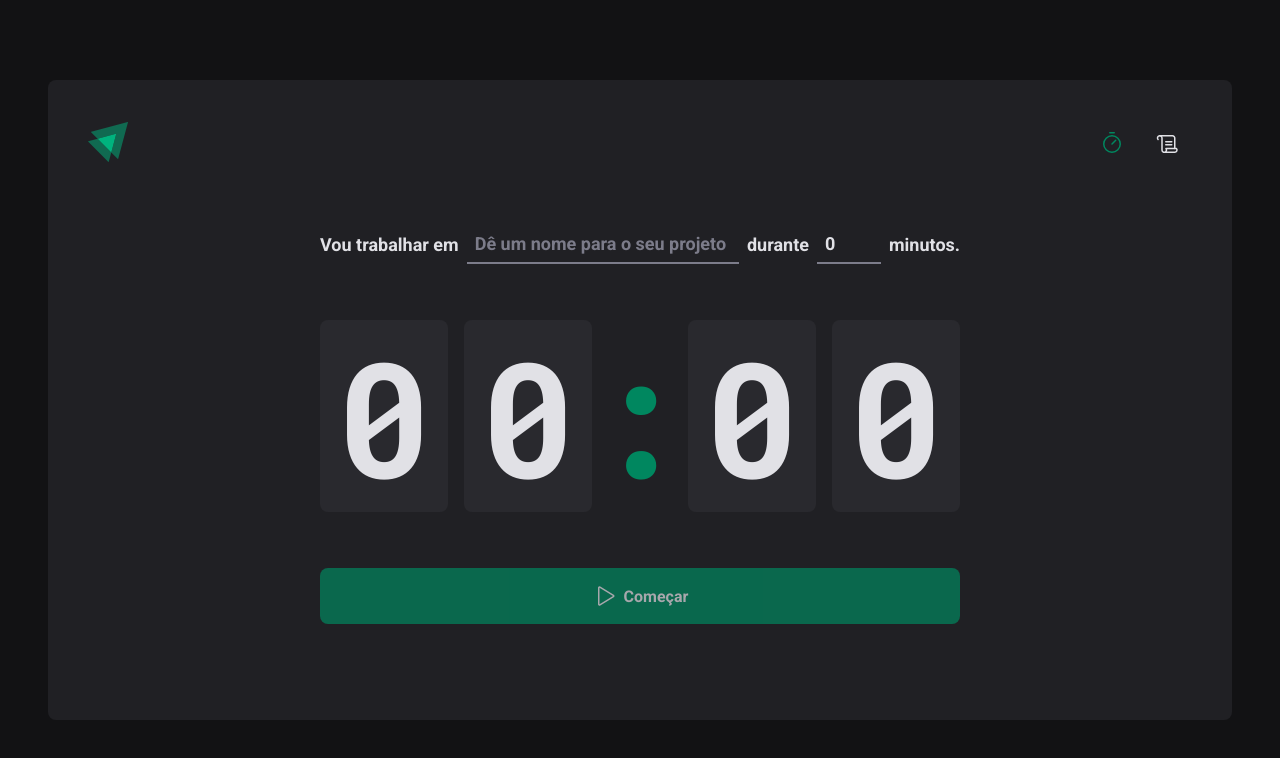
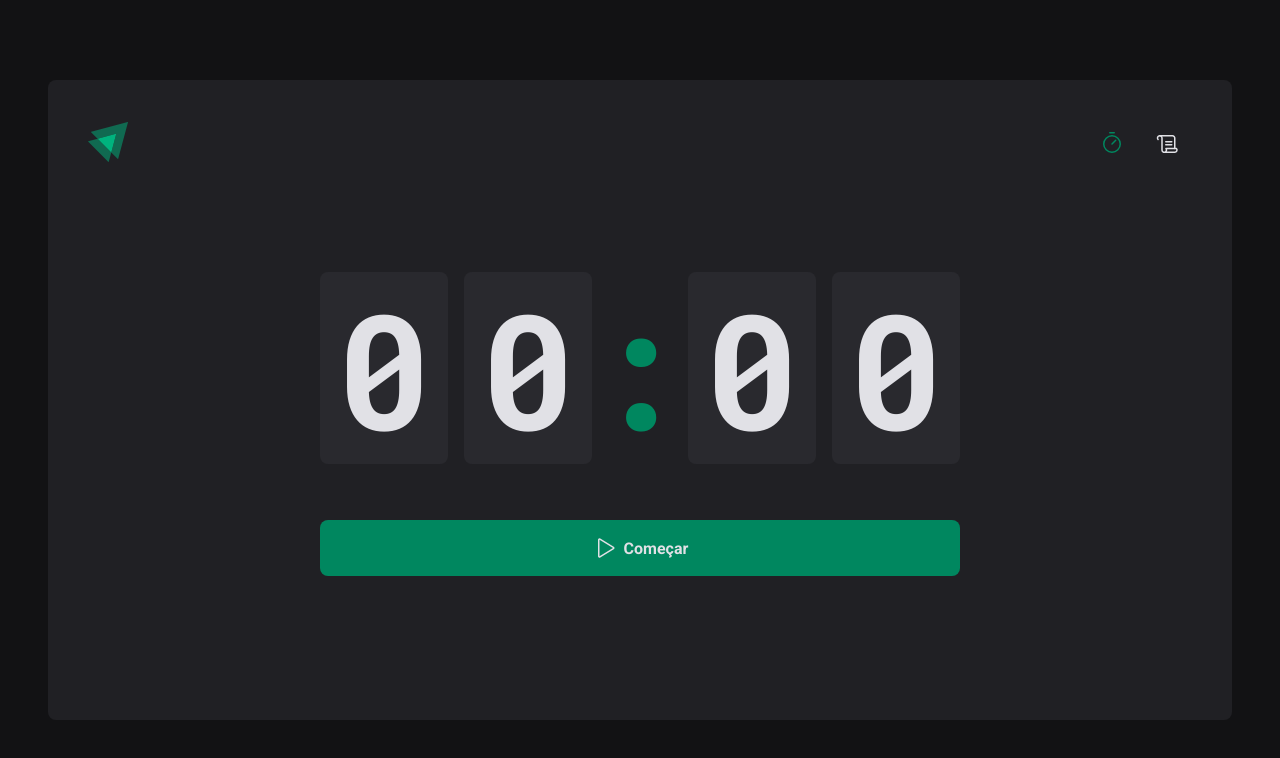
Before and after one commit to cvbordalo/ignite-pomodore, a React (Vite) app: page / in a window 1280 px wide. Shown: the top 758 px of the page. Built offline with nearby package versions, Linux system fonts and the light colour scheme.

Commit message:
Feat: Add context to the page

```diff
--- /dev/null
+++ b/src/pages/Home/components/Countdown/index.tsx
@@ -0,0 +1,62 @@
+import { differenceInSeconds } from 'date-fns';
+import { useContext, useEffect, useState } from 'react';
+import { CyclesContext } from '../..';
+import { CountdownContainer, Separator } from './styles';
+
+export function Countdown() {
+  const { activeCycle, activeCycleId, markCurrentCycleAsFinished } =
+    useContext(CyclesContext);
+  const [amountSecondsPassed, setAmountSecondsPassed] = useState(0);
+
+  const totalSeconds = activeCycle ? activeCycle.minutesAmount * 60 : 0;
+
+  useEffect(() => {
+    let interval: number;
+
+    if (activeCycle) {
+      interval = setInterval(() => {
+        const secondsDifference = differenceInSeconds(
+          new Date(),
+          activeCycle.startDate
+        );
+
+        if (secondsDifference >= totalSeconds) {
+          markCurrentCycleAsFinished();
+
+          setAmountSecondsPassed(totalSeconds);
+          clearInterval(interval);
+        } else {
+          setAmountSecondsPassed(secondsDifference);
+        }
+      }, 1000);
+    }
+
+    return () => {
+      clearInterval(interval);
+    };
+  }, [activeCycle, totalSeconds, activeCycleId, markCurrentCycleAsFinished]);
+
+  const currentSeconds = activeCycle ? totalSeconds - amountSecondsPassed : 0;
+
+  const minutesAmount = Math.floor(currentSeconds / 60);
+  const secondsAmount = currentSeconds % 60;
+
+  const minutes = String(minutesAmount).padStart(2, '0');
+  const seconds = String(secondsAmount).padStart(2, '0');
+
+  useEffect(() => {
+    if (activeCycle) {
+      document.title = `${minutes}:${seconds}`;
+    }
+  }, [minutes, seconds, activeCycle]);
+
+  return (
+    <CountdownContainer>
+      <span>{minutes[0]}</span>
+      <span>{minutes[1]}</span>
+      <Separator>:</Separator>
+      <span>{seconds[0]}</span>
+      <span>{seconds[1]}</span>
+    </CountdownContainer>
+  );
+}
--- /dev/null
+++ b/src/pages/Home/components/Countdown/styles.ts
@@ -0,0 +1,23 @@
+import styled from 'styled-components';
+
+export const CountdownContainer = styled.div`
+  font-family: 'Roboto Mono', monospace;
+  font-size: 10rem;
+  line-height: 8rem;
+  color: ${props => props.theme['gray-100']};
+  display: flex;
+  gap: 1rem;
+  span {
+    background: ${props => props.theme['gray-700']};
+    padding: 2rem 1rem;
+    border-radius: 8px;
+  }
+`;
+export const Separator = styled.div`
+  padding: 2rem 0;
+  color: ${props => props.theme['green-500']};
+  width: 4rem;
+  overflow: hidden;
+  display: flex;
+  justify-content: center;
+`;
--- /dev/null
+++ b/src/pages/Home/components/NewCycleForm/index.tsx
@@ -0,0 +1,37 @@
+import { FormContainer, MinutesAmountInput, TaskInput } from './styles';
+
+export function NewCycleForm() {
+  return (
+    <FormContainer>
+      <label htmlFor="task">Vou trabalhar em</label>
+      <TaskInput
+        id="task"
+        list="task-suggestions"
+        placeholder="Dê um nome para o seu projeto"
+        disabled={!!activeCycle}
+        {...register('task')}
+      />
+
+      <datalist id="task-suggestions">
+        <option value="Projeto 1" />
+        <option value="Projeto 2" />
+        <option value="Projeto 3" />
+        <option value="Banana" />
+      </datalist>
+
+      <label htmlFor="minutesAmount">durante</label>
+      <MinutesAmountInput
+        type="number"
+        id="minutesAmount"
+        placeholder="00"
+        step={5}
+        min={5}
+        max={60}
+        disabled={!!activeCycle}
+        {...register('minutesAmount', { valueAsNumber: true })}
+      />
+
+      <span>minutos.</span>
+    </FormContainer>
+  );
+}
--- /dev/null
+++ b/src/pages/Home/components/NewCycleForm/styles.ts
@@ -0,0 +1,42 @@
+import styled from 'styled-components';
+
+export const FormContainer = styled.div`
+  width: 100%;
+  display: flex;
+  align-items: center;
+  justify-content: center;
+  gap: 0.5rem;
+  color: ${props => props.theme['gray-100']};
+  font-size: 1.125rem;
+  font-weight: bold;
+  flex-wrap: wrap;
+`;
+
+const BaseInput = styled.input`
+  background: transparent;
+  height: 2.5rem;
+  border: 0;
+  border-bottom: 2px solid ${props => props.theme['gray-500']};
+  font-weight: bold;
+  font-size: 1.125rem;
+  padding: 0 0.5rem;
+  color: ${props => props.theme['gray-100']};
+  &:focus {
+    box-shadow: none;
+    border-color: ${props => props.theme['green-500']};
+  }
+  &::placeholder {
+    color: ${props => props.theme['gray-500']};
+  }
+`;
+
+export const TaskInput = styled(BaseInput)`
+  flex: 1;
+  &::-webkit-calendar-picker-indicator {
+    display: none !important;
+  }
+`;
+
+export const MinutesAmountInput = styled(BaseInput)`
+  width: 4rem;
+`;
--- a/src/pages/Home/index.tsx
+++ b/src/pages/Home/index.tsx
@@ -1,149 +1,107 @@
-import { useEffect, useState } from 'react';
-import { differenceInSeconds } from 'date-fns';
-import { Play } from 'phosphor-react';
+import { HandPalm, Play } from 'phosphor-react';
 import { useForm } from 'react-hook-form';
-
 import { zodResolver } from '@hookform/resolvers/zod';
 import * as zod from 'zod';
+import { createContext, useEffect, useState } from 'react';
+import { differenceInSeconds } from 'date-fns';
 
 import {
-  CountdownContainer,
-  FormContainer,
   HomeContainer,
-  MinutesAmountInput,
-  Separator,
   StartCountdownButton,
-  TaskInput
+  StopCountdownButton
 } from './styles';
-
-const newCycleFormValidationSchema = zod.object({
-  task: zod.string().min(1, 'Informe a tarefa'),
-  minutesAmount: zod
-    .number()
-    .min(5, 'O ciclo precisa ser de no mínimo 5 minutos.')
-    .max(60, 'O ciclo precisa ser de no máximo 60 minutos.')
-});
-
-type NewCycleFormData = zod.infer<typeof newCycleFormValidationSchema>;
+import { NewCycleForm } from './components/NewCycleForm';
+import { Countdown } from './components/Countdown';
 
 interface Cycle {
   id: string;
   task: string;
   minutesAmount: number;
   startDate: Date;
+  interruptedDate?: Date;
+  finishedDate?: Date;
 }
+
+interface CyclesContextType {
+  activeCycle: Cycle | undefined;
+  activeCycleId: string | null;
+  markCurrentCycleAsFinished: () => void;
+}
+
+export const CyclesContext = createContext({} as CyclesContextType);
 
 export function Home() {
   const [cycles, setCycles] = useState<Cycle[]>([]);
   const [activeCycleId, setActiveCycleId] = useState<string | null>(null);
-  const [amountSecondsPassed, setAmountSecondsPassed] = useState(0);
-
-  const { register, handleSubmit, watch, reset } = useForm<NewCycleFormData>({
-    resolver: zodResolver(newCycleFormValidationSchema),
-    defaultValues: {
-      task: '',
-      minutesAmount: 0
-    }
-  });
 
   const activeCycle = cycles.find(cycle => cycle.id === activeCycleId);
 
-  useEffect(() => {
-    let interval: number;
-
-    if (activeCycle) {
-      interval = setInterval(() => {
-        setAmountSecondsPassed(
-          differenceInSeconds(new Date(), activeCycle.startDate)
+  function markCurrentCycleAsFinished() {
+    setCycles(state =>
+      state.map(cycle => {
+        if (cycle.id === activeCycleId) {
+          return { ...cycle, finishedDate: new Date() };
+        } else {
+          return cycle;
+        }
+      })
     );
-      }, 1000);
   }
 
-    return () => {
-      clearInterval(interval);
-    };
-  }, [activeCycle]);
+  // function handleCreateNewCycle(data: NewCycleFormData) {
+  //   const id = String(new Date().getTime())
 
-  function handleCreateNewCycle(data: NewCycleFormData) {
-    const id = String(new Date().getTime());
+  //   const newCycle: Cycle = {
+  //     id,
+  //     task: data.task,
+  //     minutesAmount: data.minutesAmount,
+  //     startDate: new Date(),
+  //   }
 
-    const newCycle: Cycle = {
-      id,
-      task: data.task,
-      minutesAmount: data.minutesAmount,
-      startDate: new Date()
-    };
+  //   setCycles((state) => [...state, newCycle])
+  //   setActiveCycleId(id)
+  //   setAmountSecondsPassed(0)
 
-    setCycles(state => [...state, newCycle]);
-    setActiveCycleId(id);
-    setAmountSecondsPassed(0);
+  //   reset()
+  // }
 
-    reset();
+  function handleInterruptCycle() {
+    setCycles(state =>
+      state.map(cycle => {
+        if (cycle.id === activeCycleId) {
+          return { ...cycle, interruptedDate: new Date() };
+        } else {
+          return cycle;
+        }
+      })
+    );
+    setActiveCycleId(null);
   }
 
-  const totalSeconds = activeCycle ? activeCycle.minutesAmount * 60 : 0;
-  const currentSeconds = activeCycle ? totalSeconds - amountSecondsPassed : 0;
-
-  const minutesAmount = Math.floor(currentSeconds / 60);
-  const secondsAmount = currentSeconds % 60;
-
-  const minutes = String(minutesAmount).padStart(2, '0');
-  const seconds = String(secondsAmount).padStart(2, '0');
-
-  useEffect(() => {
-    if (activeCycle) {
-      document.title = `${minutes}:${seconds}`;
-    }
-  }, [minutes, seconds, activeCycle]);
-
-  const task = watch('task');
-  const isSubmitDisable = !task;
+  // const task = watch('task')
+  // const isSubmitDisable = !task
 
   return (
     <HomeContainer>
-      <form onSubmit={handleSubmit(handleCreateNewCycle)}>
-        <FormContainer>
-          <label htmlFor="task">Vou trabalhar em</label>
-          <TaskInput
-            id="task"
-            list="task-suggestions"
-            placeholder="Dê um nome para o seu projeto"
-            {...register('task')}
-          />
+      <form /* onSubmit={handleSubmit(handleCreateNewCycle)} */>
+        <CyclesContext.Provider
+          value={{ activeCycle, activeCycleId, markCurrentCycleAsFinished }}
+        >
+          {/* <NewCycleForm /> */}
+          <Countdown />
+        </CyclesContext.Provider>
 
-          <datalist id="task-suggestions">
-            <option value="Projeto 1" />
-            <option value="Projeto 2" />
-            <option value="Projeto 3" />
-            <option value="Banana" />
-          </datalist>
-
-          <label htmlFor="minutesAmount">durante</label>
-          <MinutesAmountInput
-            type="number"
-            id="minutesAmount"
-            placeholder="00"
-            step={5}
-            min={5}
-            max={60}
-            {...register('minutesAmount', { valueAsNumber: true })}
-          />
-
-          <span>minutos.</span>
-        </FormContainer>
-
-        <CountdownContainer>
-          <span>{minutes[0]}</span>
-          <span>{minutes[1]}</span>
-          <Separator>:</Separator>
-          <span>{seconds[0]}</span>
-          <span>{seconds[1]}</span>
-        </CountdownContainer>
-
-        <StartCountdownButton disabled={isSubmitDisable} type="submit">
+        {activeCycle ? (
+          <StopCountdownButton onClick={handleInterruptCycle} type="button">
+            <HandPalm size={24} />
+            Interromper
+          </StopCountdownButton>
+        ) : (
+          <StartCountdownButton /* disabled={isSubmitDisable} */ type="submit">
             <Play size={24} />
             Começar
           </StartCountdownButton>
+        )}
       </form>
     </HomeContainer>
   );
--- a/src/pages/Home/styles.ts
+++ b/src/pages/Home/styles.ts
@@ -14,71 +14,7 @@
   }
 `;
 
-export const FormContainer = styled.div`
-  width: 100%;
-  display: flex;
-  align-items: center;
-  justify-content: center;
-  gap: 0.5rem;
-  color: ${props => props.theme['gray-100']};
-  font-size: 1.125rem;
-  font-weight: bold;
-  flex-wrap: wrap;
-`;
-
-const BaseInput = styled.input`
-  background: transparent;
-  height: 2.5rem;
-  border: 0;
-  border-bottom: 2px solid ${props => props.theme['gray-500']};
-  font-weight: bold;
-  font-size: 1.125rem;
-  padding: 0 0.5rem;
-  color: ${props => props.theme['gray-100']};
-  &:focus {
-    box-shadow: none;
-    border-color: ${props => props.theme['green-500']};
-  }
-  &::placeholder {
-    color: ${props => props.theme['gray-500']};
-  }
-`;
-
-export const TaskInput = styled(BaseInput)`
-  flex: 1;
-
-  &::-webkit-calendar-picker-indicator {
-    display: none !important;
-  }
-`;
-
-export const MinutesAmountInput = styled(BaseInput)`
-  width: 4rem;
-`;
-
-export const CountdownContainer = styled.div`
-  font-family: 'Roboto Mono', monospace;
-  font-size: 10rem;
-  line-height: 8rem;
-  color: ${props => props.theme['gray-100']};
-  display: flex;
-  gap: 1rem;
-  span {
-    background: ${props => props.theme['gray-700']};
-    padding: 2rem 1rem;
-    border-radius: 8px;
-  }
-`;
-export const Separator = styled.div`
-  padding: 2rem 0;
-  color: ${props => props.theme['green-500']};
-  width: 4rem;
-  overflow: hidden;
-  display: flex;
-  justify-content: center;
-`;
-
-export const StartCountdownButton = styled.button`
+export const BaseCountdownButton = styled.button`
   width: 100%;
   border: 0;
   padding: 1rem;
@@ -86,11 +22,11 @@
   display: flex;
   align-items: center;
   justify-content: center;
+  color: ${props => props.theme['gray-100']};
   gap: 0.5rem;
   font-weight: bold;
   cursor: pointer;
-  background: ${props => props.theme['green-500']};
-  color: ${props => props.theme['gray-100']};
+
   &:disabled {
     opacity: 0.7;
     cursor: not-allowed;
@@ -99,3 +35,18 @@
     background: ${props => props.theme['green-700']};
   }
 `;
+
+export const StartCountdownButton = styled(BaseCountdownButton)`
+  background: ${props => props.theme['green-500']};
+  color: ${props => props.theme['gray-100']};
+  &:not(:disabled):hover {
+    background: ${props => props.theme['green-700']};
+  }
+`;
+
+export const StopCountdownButton = styled(BaseCountdownButton)`
+  background: ${props => props.theme['red-500']};
+  &:not(:disabled):hover {
+    background: ${props => props.theme['red-700']};
+  }
+`;
```
Lines whose indentation alone changed are shown as unchanged.
